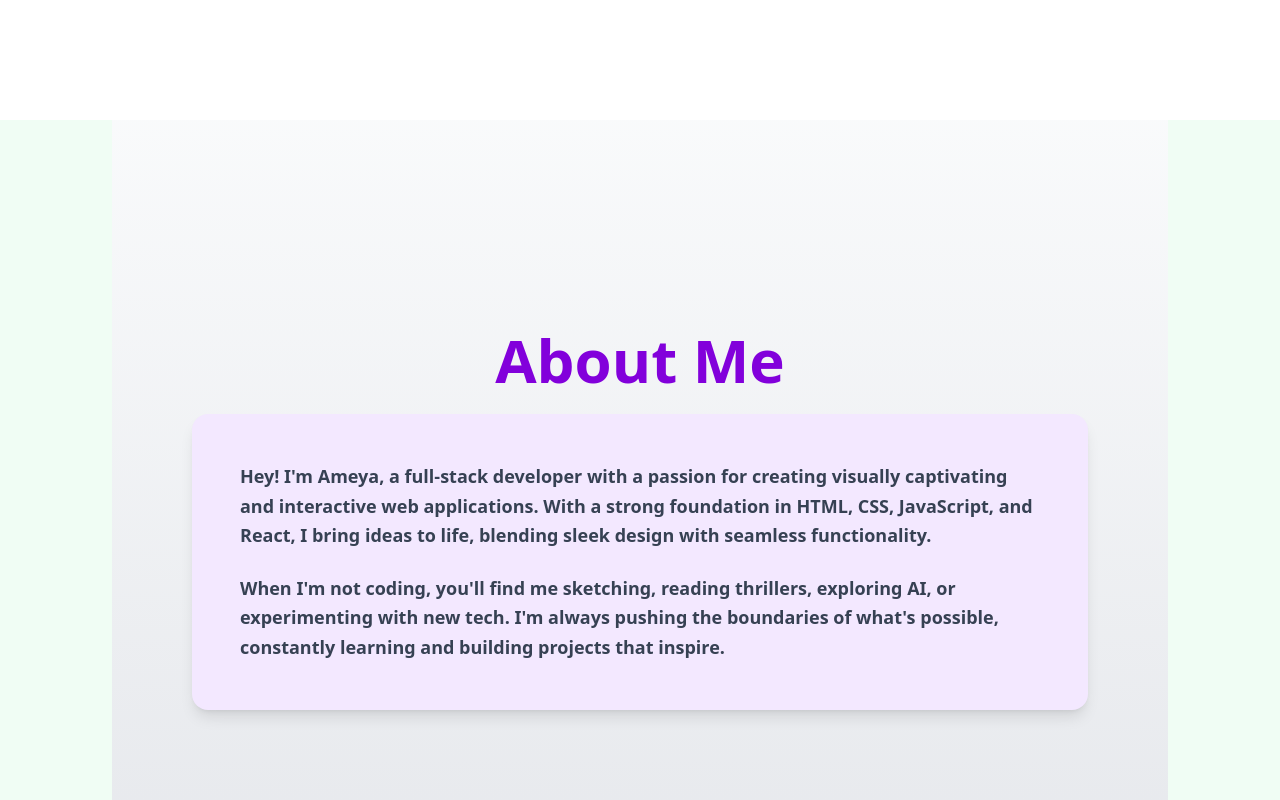
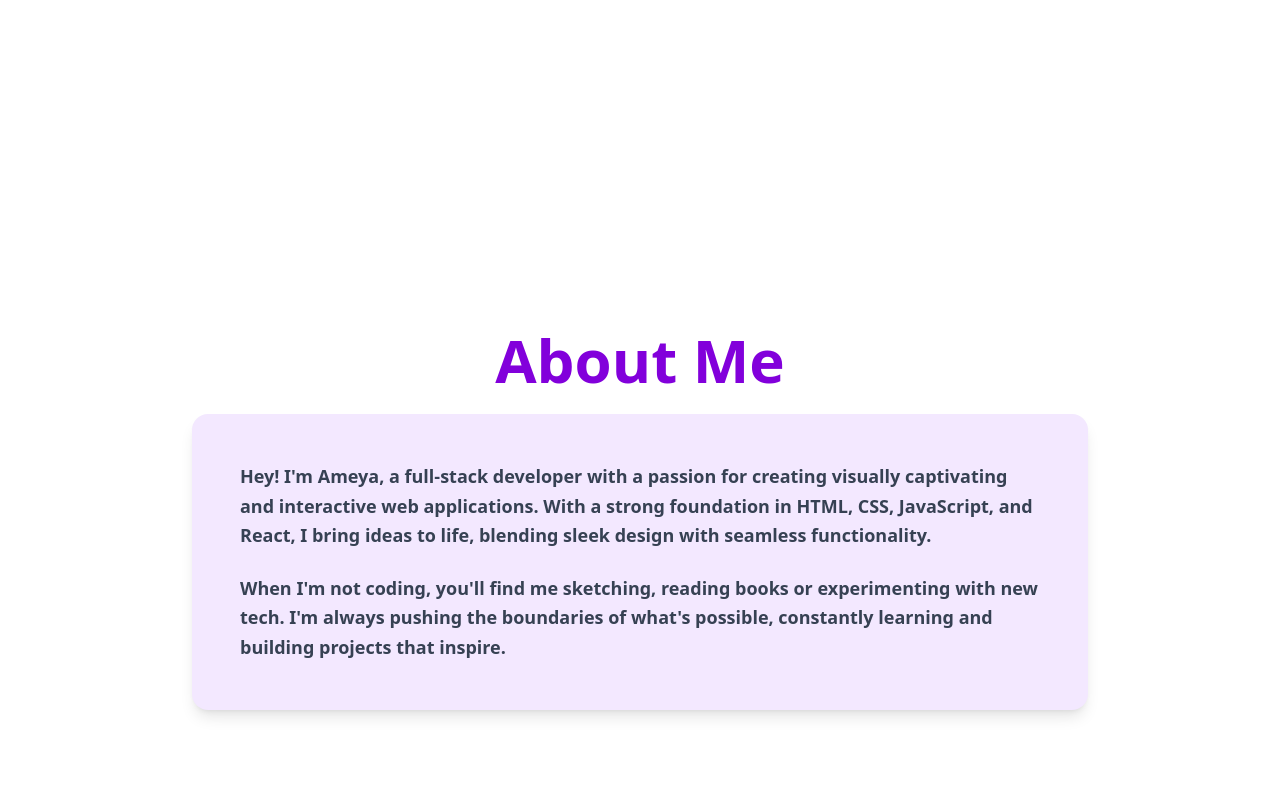
Before and after one commit to AmeyaNimkar22/Portfolio, a React (Vite) app: page / in a window 1280 px wide. Shown: the part 680-1480 px from the top of the page. Built offline with nearby package versions, Linux system fonts and the light colour scheme.

Commit message:
changed bg color

```diff
--- a/src/App.jsx
+++ b/src/App.jsx
@@ -10,7 +10,7 @@ function App() {
       <HomeSection />
 
 
-      <section id="about" className="h-screen bg-green-50 flex items-center justify-center">
+      <section id="about" className="h-screen  flex items-center justify-center">
         <h1 className="text-5xl font-bold"><About/></h1>
       </section>
 
--- a/src/pages/About.jsx
+++ b/src/pages/About.jsx
@@ -3,7 +3,7 @@ import React from "react";
 
 const About = () => {
   return (
-    <section className="min-h-screen flex flex-col items-center justify-center px-6 md:px-20 py-12 bg-gradient-to-b from-gray-50 to-gray-200">
+    <section className="min-h-screen flex flex-col items-center justify-center px-6 md:px-20 py-12 ">
       <h1 className="text-5xl md:text-6xl font-extrabold text-purple-700 mb-6 text-center">
         About Me
       </h1>
@@ -12,7 +12,7 @@ const About = () => {
           Hey! I'm Ameya, a full-stack developer with a passion for creating visually captivating and interactive web applications. With a strong foundation in HTML, CSS, JavaScript, and React, I bring ideas to life, blending sleek design with seamless functionality.
         </p>
         <p>
-          When I'm not coding, you'll find me sketching, reading thrillers, exploring AI, or experimenting with new tech. I'm always pushing the boundaries of what's possible, constantly learning and building projects that inspire.
+          When I'm not coding, you'll find me sketching, reading books or experimenting with new tech. I'm always pushing the boundaries of what's possible, constantly learning and building projects that inspire.
         </p>
       </div>
     </section>
```
